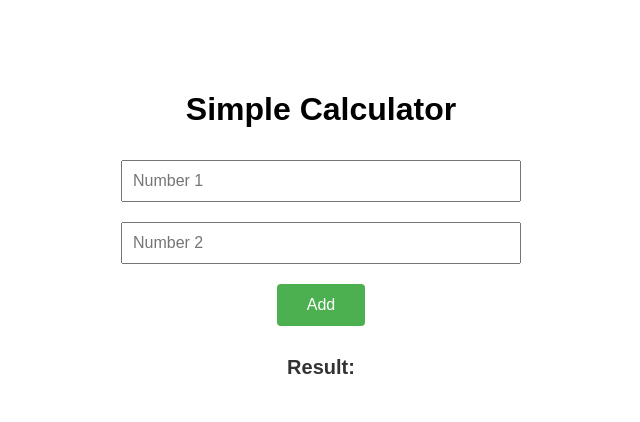
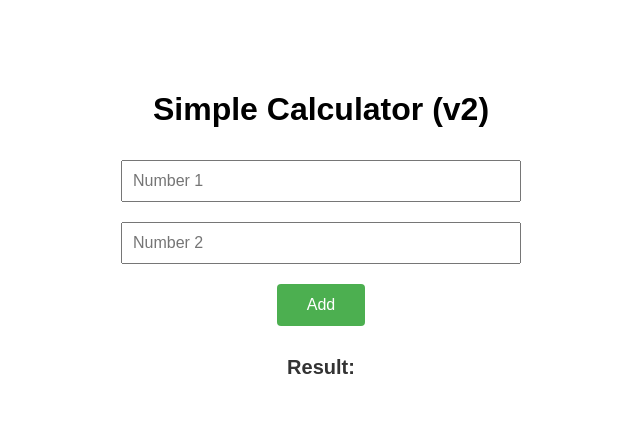
Before and after one commit to kdrolle594/simple-calculator, a plain HTML site: page index.html in a window 1280 px wide. Shown: the whole page, without its empty margins (319-959 px from the left). Drawn offline with Linux system fonts and the light colour scheme.

Commit message:
Update title to version 2

```diff
--- a/index.html
+++ b/index.html
@@ -45,7 +45,7 @@
   </style>
 </head>
 <body>
-  <h1>Simple Calculator</h1>
+  <h1>Simple Calculator (v2)</h1>
 
   <input type="number" id="num1" placeholder="Number 1">
   <input type="number" id="num2" placeholder="Number 2">
```
